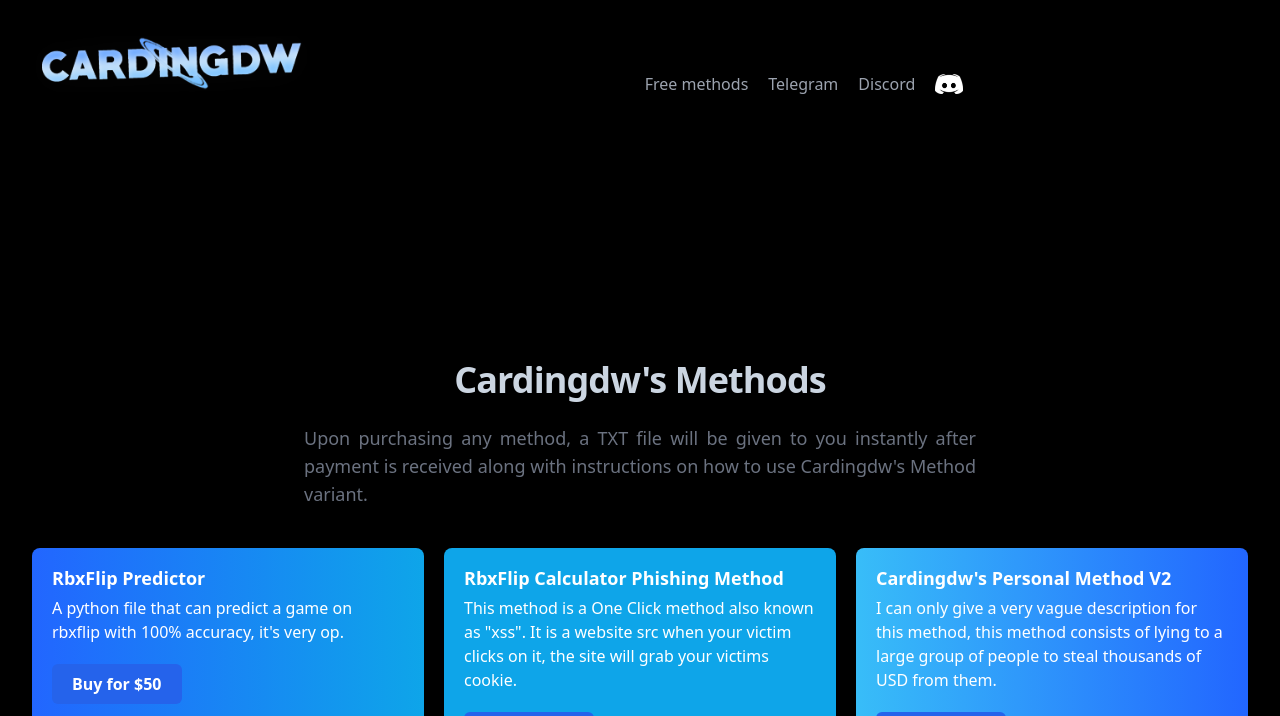
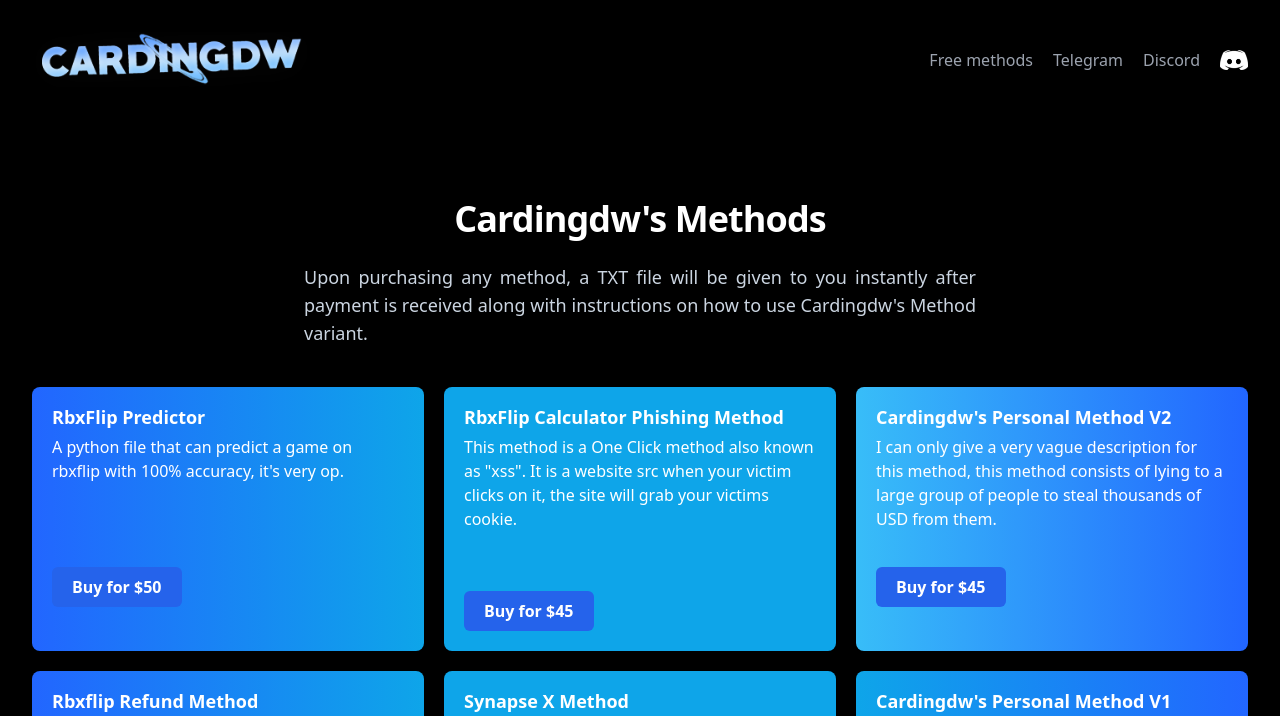
Before and after one commit to nnefficient/skys.cool, a plain HTML site: page sensite/index.html in a window 1280 px wide. Shown: the top 716 px of the page. Drawn offline with nearby package versions, Linux system fonts and the light colour scheme; a script that the page names is missing.

Commit message:
Update index.html

```diff
--- a/sensite/index.html
+++ b/sensite/index.html
@@ -19,13 +19,13 @@
 
 <body class="bg-primary-dark">
   <header class="text-gray-400 body-font">
-      <div class="container ml-auto flex flex-wrap p-8 flex-col md:flex-row items-center">
+      <div class="container mx-auto flex flex-wrap p-8 flex-row md:flex-row items-center">
         <img src="cdw.png" width="280">
-        <nav class="mt-10 md:pl-12 md:ml-auto md:mr-auto flex flex-wrap items-center text-base justify-center">
-        <a class="mr-6 md:mr-5 hover:text-white cursor-pointer" href="https://skys.cool/free" target="_blank">Free methods</a>
-        <a class="mr-6 md:mr-5 hover:text-white cursor-pointer" href="https://t.me/robloxmethods"
+        <nav class="pl-12 md:ml-auto md:mr-auto flex flex-wrap items-center text-base justify-center"></nav>
+        <a class="mr-6 md:mr-5 hover:text-white" href="https://skys.cool/free" target="_blank">Free methods</a>
+        <a class="mr-6 md:mr-5 hover:text-white" href="https://t.me/robloxmethods"
           target="_blank">Telegram</a>
-        <a class="mr-6 md:mr-5 hover:text-white cursor-pointer" href="https://discord.gg/robloxmethods"
+        <a class="mr-6 md:mr-5 hover:text-white" href="https://discord.gg/robloxmethods"
           target="_blank">Discord</a>
         <a href="https://discord.gg/robloxmethods/">
           <img src="dc.png" width="28" height="11">
@@ -40,15 +40,15 @@
     <div id="header-content"
       class="px-4 py-22 mt-22 mx-auto sm:max-w-xl md:max-w-full lg:max-w-screen-xl md:px-24 lg:px-8 lg:py-2">
       <div class="max-w-xl mb-10 md:mx-auto sm:text-center lg:max-w-2xl md:mb-10">
-        <div class="flex mt-40 md:px-24 lg:px-4 lg:py-8 text-slate-300">
+        <div class="flex mt-10 md:px-24 lg:px-4 lg:py-4">
         </div>
         <h2
-          class="max-w-lg mb-6 font-sans text-3xl font-bold leading-none tracking-tight text-slate-300 sm:text-4xl md:mx-auto">
+          class="max-w-lg mb-6 font-sans text-3xl font-bold leading-none tracking-tight text-white sm:text-4xl md:mx-auto">
           <span class="relative inline-block">
             <span class="relative">Cardingdw's Methods</span>
           </span>
         </h2>
-        <p class="text-justify text-base text-gray-500 md:text-lg">
+        <p class="text-justify text-base text-slate-300 md:text-lg">
           Upon purchasing any method, a TXT file will be given to you instantly after payment is received along with
           instructions on how to use Cardingdw's Method variant.
         </p>
@@ -66,6 +66,8 @@
             A python file that can predict a game on rbxflip with 100% accuracy, it's very op.
           </p>
           <a href="" target="_blank">
+            <div class="flex md:px-24 lg:px-4 lg:py-8">
+            </div>
             <button
               data-sellix-product="62cff2f641ecc"
               type="submit"
@@ -84,6 +86,8 @@
             It is a website src when your victim clicks on it, the site will grab your victims cookie.
           </p>
           <a href="" target="_blank">
+            <div class="flex md:px-24 lg:px-3 lg:py-5">
+            </div>
             <button
               data-sellix-product="62cfdec31b641"
               type="submit"
@@ -103,6 +107,8 @@
             large group of people to steal thousands of USD from them.
           </p>
           <a href="" target="_blank">
+            <div class="flex md:px-24 lg:px-3 lg:py-2">
+            </div>
             <button
               data-sellix-product="62cff34d25850"
               type="submit"
@@ -229,6 +235,6 @@
 
 
 
-<p class="mt-2 mb-2 ml-2 text-sm text-gray-500">
+<p class="mt-7 mb-3 ml-5 text-sm text-gray-500">
   © 2022 Cardingdw. All rights reserved.
 </p>
```
